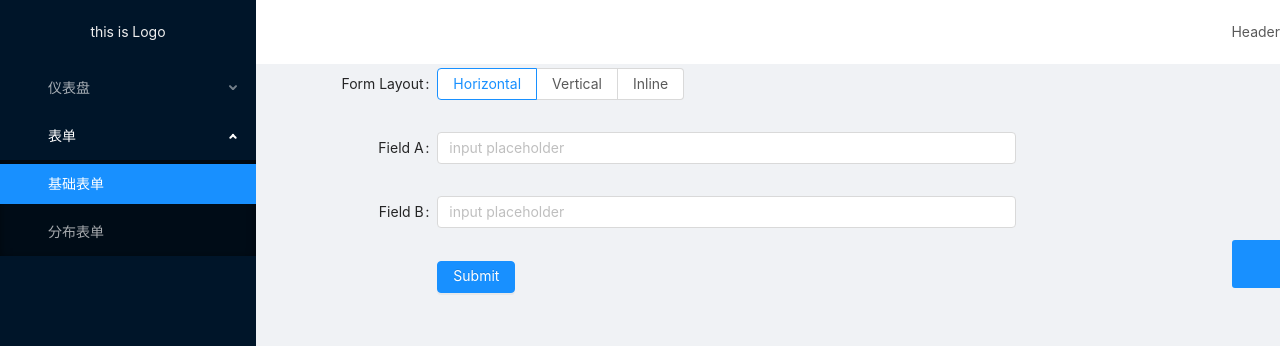
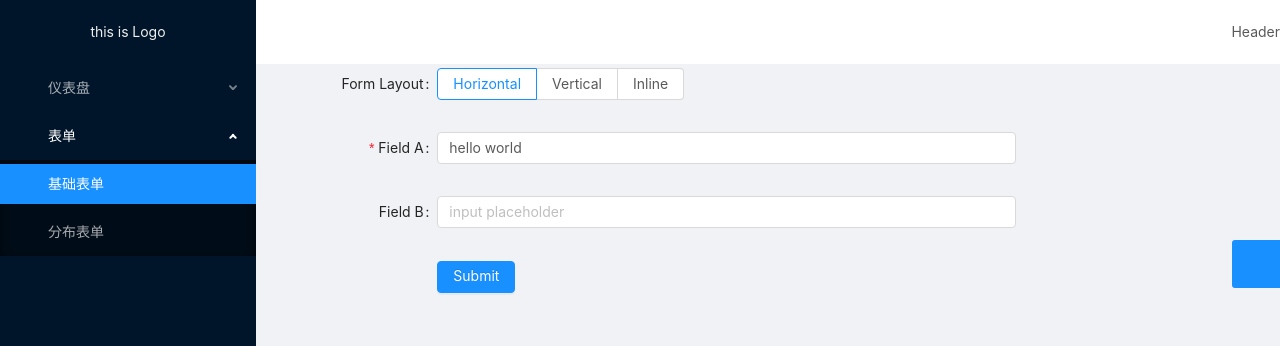
Before and after one commit to zhangboxi/xuexi, a Vue app in the folder cli/: page /form/basic-form in a window 1280 px wide. Shown: the top 346 px of the page. Built offline with nearby package versions, Linux system fonts and the light colour scheme.

Commit message:
自动校验

```diff
--- a/cli/src/views/Forms/BasicForm.vue
+++ b/cli/src/views/Forms/BasicForm.vue
@@ -1,6 +1,7 @@
 <template>
   <div>
-    <a-form :layout="formLayout">
+    <!--自动校验，添加form-->
+    <a-form :layout="formLayout" :form="form">
       <a-form-item
         label="Form Layout"
         :label-col="formItemLayout.labelCol"
@@ -21,21 +22,37 @@
           </a-radio-button>
         </a-radio-group>
       </a-form-item>
-      <a-form-item
+      <!-- 手动校验的方法<a-form-item
         label="Field A"
         :label-col="formItemLayout.labelCol"
         :wrapper-col="formItemLayout.wrapperCol"
         :validateStatus="fieldAStatus"
         :help="fieldAHelp"
+      > -->
+      <a-form-item
+        label="Field A"
+        :label-col="formItemLayout.labelCol"
+        :wrapper-col="formItemLayout.wrapperCol"
       >
-        <a-input v-model="fieldA" placeholder="input placeholder" />
+        <!--手动校验 <a-input v-model="fieldA" placeholder="input placeholder" /> -->
+        <!--v-decorator 这个是自动校验的实例-->
+        <a-input
+          v-decorator="[
+            'fieldA', //名称
+            {
+              initialValue: fieldA, //初始值，和data中的对应
+              rules: [{ required: true, min: 6, message: '必须大于5个字符' }] //规则
+            }
+          ]"
+          placeholder="input placeholder"
+        />
       </a-form-item>
       <a-form-item
         label="Field B"
         :label-col="formItemLayout.labelCol"
         :wrapper-col="formItemLayout.wrapperCol"
       >
-        <a-input v-model="fieldB" placeholder="input placeholder" />
+        <a-input v-decorator="['fieldB']" placeholder="input placeholder" />
       </a-form-item>
       <a-form-item :wrapper-col="buttonItemLayout.wrapperCol">
         <a-button type="primary" @click="handelSubmit">
@@ -49,25 +66,29 @@
 <script>
 export default {
   data() {
+    //自动校验，添加form，其中的$form，是在main.js中挂载的
+    this.form = this.$form.createForm(this);
     return {
       formLayout: "horizontal",
-      fieldA: "",
-      fieldB: "",
-      fieldAStatus: "",
-      fieldAHelp: ""
+      fieldA: "hello",
+      fieldB: ""
+      //屏蔽手动校验
+      // fieldAStatus: "",
+      // fieldAHelp: ""
     };
   },
-  watch: {
-    fieldA(val) {
-      if (val.length <= 5) {
-        this.fieldAStatus = "error";
-        this.fieldAHelp = "必须大于5个字符";
-      } else {
-        this.fieldAStatus = "";
-        this.fieldAHelp = "";
-      }
-    }
-  },
+  //手动校验
+  // watch: {
+  //   fieldA(val) {
+  //     if (val.length <= 5) {
+  //       this.fieldAStatus = "error";
+  //       this.fieldAHelp = "必须大于5个字符";
+  //     } else {
+  //       this.fieldAStatus = "";
+  //       this.fieldAHelp = "";
+  //     }
+  //   }
+  // },
   computed: {
     formItemLayout() {
       const { formLayout } = this;
@@ -87,17 +108,32 @@
         : {};
     }
   },
+  mounted() {
+    setTimeout(() => {
+      //模拟更改数值，动态改变
+      this.form.setFieldsValue({ fieldA: "hello world" });
+    }, 3000);
+  },
   methods: {
     handleFormLayoutChange(e) {
       this.formLayout = e.target.value;
     },
     handelSubmit() {
-      if (this.fieldA.length <= 5) {
-        this.fieldAStatus = "error";
-        this.fieldAHelp = "必须大于5个字符";
-      } else {
-        console.log("通过");
-      }
+      this.form.validateFields((err, values) => {
+        if (!err) {
+          console.log(values);
+
+          //将值，同步到this中的FieldA,FieldB
+          Object.assign(this, values);
+        }
+      });
+      //屏蔽手动校验
+      // if (this.fieldA.length <= 5) {
+      //   this.fieldAStatus = "error";
+      //   this.fieldAHelp = "必须大于5个字符";
+      // } else {
+      //   console.log("通过");
+      // }
     }
   }
 };
```
